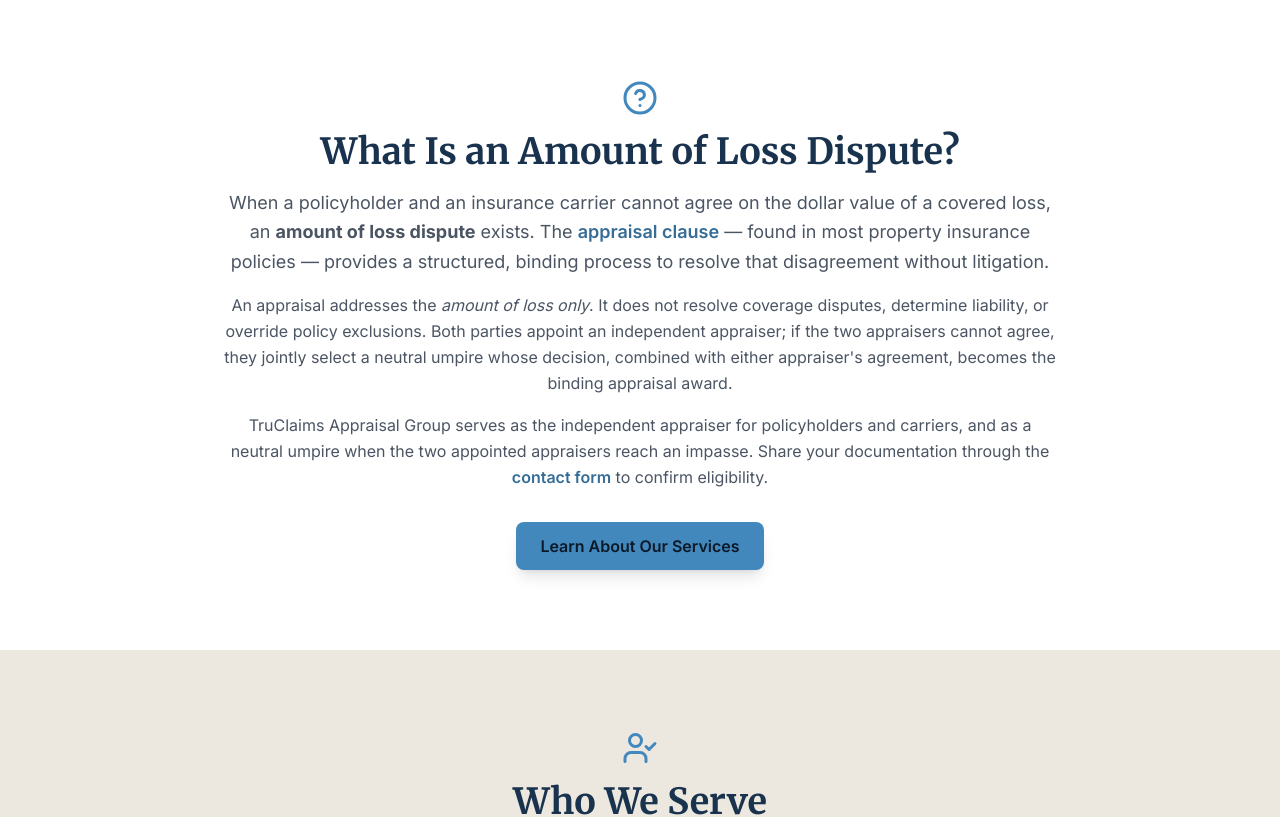
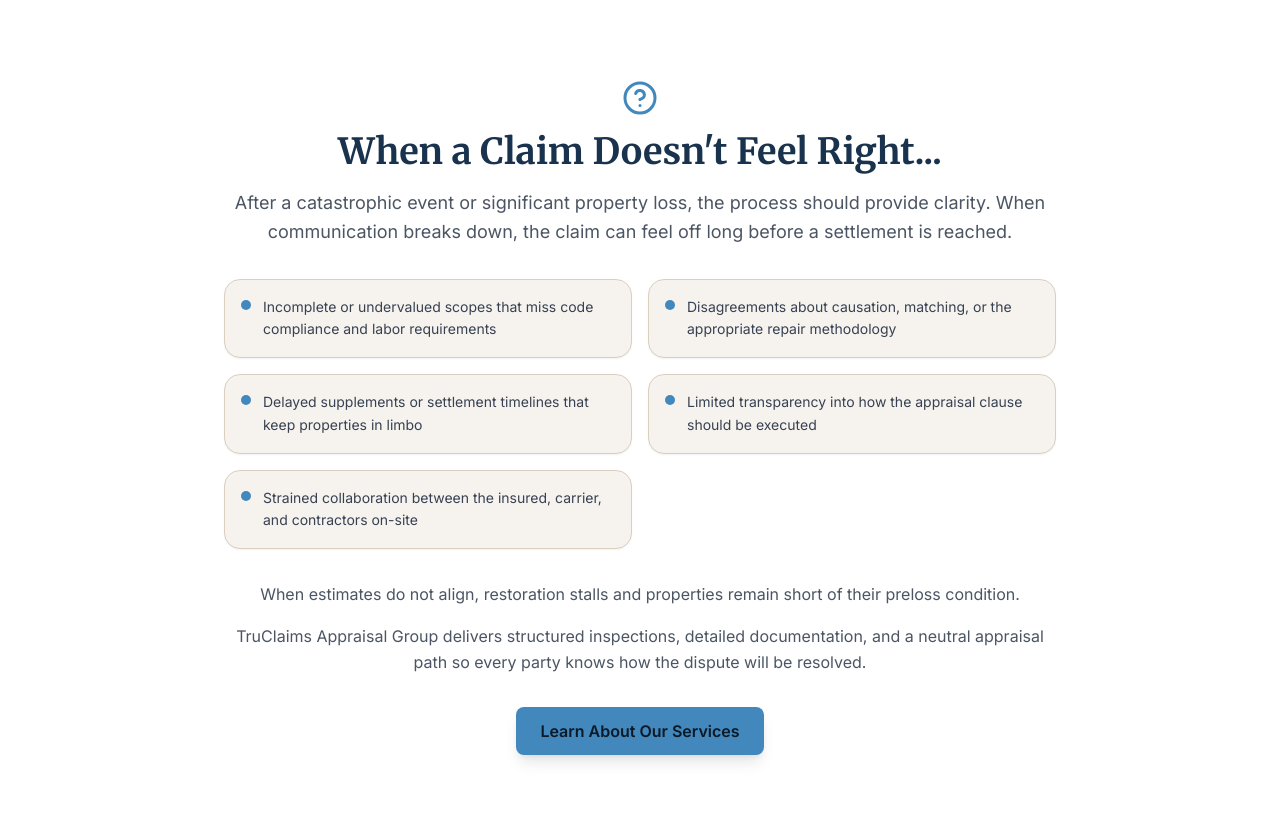
Before and after one commit to TruMedia-Creative/TruClaim-Advisory-Group, a React (Vite) app: page / in a window 1280 px wide. Shown: the part 880-1697 px from the top of the page. Built offline with nearby package versions, Linux system fonts and the light colour scheme.

Commit message:
home page

```diff
--- a/src/components/home/Hero.tsx
+++ b/src/components/home/Hero.tsx
@@ -226,7 +226,7 @@ export default function Hero() {
             animate={{ opacity: 1, y: 0 }}
             transition={{ delay: 0.5, duration: 0.6 }}
           >
-            Independent Insurance Appraisal & Umpire Services in Texas and Louisiana
+            Fair. Neutral. Resolved.
           </motion.h1>
 
           <motion.p
@@ -235,7 +235,7 @@ export default function Hero() {
             animate={{ opacity: 1 }}
             transition={{ delay: 0.8, duration: 0.8 }}
           >
-            When policyholders and insurance carriers disagree on the amount of loss, the appraisal clause provides a structured, binding resolution process. TruClaims Appraisal Group delivers independent, evidence-based valuations grounded in inspection, documentation, and policy-consistent methodology.
+            Structured insurance appraisal and umpire services delivering fair, defensible settlements for homeowners, businesses, and carriers across Texas and Louisiana.
           </motion.p>
 
           {/* CTA Buttons */}
@@ -245,11 +245,11 @@ export default function Hero() {
             animate={{ opacity: 1, y: 0 }}
             transition={{ delay: 1, duration: 0.6 }}
           >
-            <Link to="/services" className="btn-secondary inline-flex items-center justify-center">
-              Request Appraisal Services
+            <Link to="/contact" className="btn-secondary inline-flex items-center justify-center">
+              Request a Claim Review
             </Link>
-            <Link to="/contact" className="btn-primary inline-flex items-center justify-center">
-              Schedule a Consultation
+            <Link to="/services" className="btn-primary inline-flex items-center justify-center">
+              View Services
             </Link>
           </motion.div>
         </motion.div>
--- a/src/pages/Home.tsx
+++ b/src/pages/Home.tsx
@@ -14,6 +14,14 @@ const values = [
     { icon: Users, title: "Catastrophe Deployment Experience", desc: "From Hurricane Beryl to Hurricane Ian, TruClaims Appraisal Group has direct deployment experience across major CAT events in TX, LA, FL, and beyond — providing systematic scope and valuation under surge conditions." },
     { icon: Droplets, title: "NFIP Flood Expertise", desc: "NFIP Flood Certified (#0070011243) with deployment experience handling residential flood losses under FEMA guidelines, including elevation certificate review, Proof of Loss, and Substantial Damage evaluations." },
     { icon: FileSearch, title: "Preloss Restoration Standard", desc: "The appraisal process is designed to restore the insured property to its preloss condition. That is the valuation standard applied to every inspection, estimate, and award." },
+  ];
+
+const claimPainPoints = [
+    'Incomplete or undervalued scopes that miss code compliance and labor requirements',
+    'Disagreements about causation, matching, or the appropriate repair methodology',
+    'Delayed supplements or settlement timelines that keep properties in limbo',
+    'Limited transparency into how the appraisal clause should be executed',
+    'Strained collaboration between the insured, carrier, and contractors on-site',
   ];
 
 const faqItems = [
@@ -86,7 +94,7 @@ const Home = () => {
       {/* Hero Section */}
       <Hero />
 
-      {/* What Is an Amount of Loss Dispute? */}
+      {/* When a Claim Doesn't Feel Right */}
       <section className="py-20 bg-white">
         <div className="max-w-4xl mx-auto px-4 sm:px-6 lg:px-8 text-center">
           <motion.div
@@ -96,15 +104,26 @@ const Home = () => {
             transition={{ duration: 0.4 }}
           >
             <HelpCircle className="mx-auto text-steel-blue-500 mb-4" size={36} />
-            <h2 className="section-title mb-4">What Is an Amount of Loss Dispute?</h2>
-            <p className="text-gray-600 text-lg leading-relaxed mb-4">
-              When a policyholder and an insurance carrier cannot agree on the dollar value of a covered loss, an <strong>amount of loss dispute</strong> exists. The <Link to="/process" className="text-steel-blue-600 font-semibold">appraisal clause</Link> — found in most property insurance policies — provides a structured, binding process to resolve that disagreement without litigation.
+            <h2 className="section-title mb-4">When a Claim Doesn't Feel Right...</h2>
+            <p className="text-gray-600 text-lg leading-relaxed mb-6">
+              After a catastrophic event or significant property loss, the process should provide clarity. When communication breaks down, the claim can feel off long before a settlement is reached.
             </p>
+            <ul className="grid gap-4 sm:grid-cols-2 text-left my-8">
+              {claimPainPoints.map((point) => (
+                <li
+                  key={point}
+                  className="flex items-start gap-3 p-4 rounded-2xl border border-parchment-200 bg-parchment-50 shadow-sm"
+                >
+                  <span className="mt-1 h-2.5 w-2.5 rounded-full bg-steel-blue-500 flex-shrink-0" />
+                  <span className="text-gray-700 text-sm leading-relaxed">{point}</span>
+                </li>
+              ))}
+            </ul>
             <p className="text-gray-600 leading-relaxed mb-4">
-              An appraisal addresses the <em>amount of loss only</em>. It does not resolve coverage disputes, determine liability, or override policy exclusions. Both parties appoint an independent appraiser; if the two appraisers cannot agree, they jointly select a neutral umpire whose decision, combined with either appraiser's agreement, becomes the binding appraisal award.
+              When estimates do not align, restoration stalls and properties remain short of their preloss condition.
             </p>
             <p className="text-gray-600 leading-relaxed">
-              TruClaims Appraisal Group serves as the independent appraiser for policyholders and carriers, and as a neutral umpire when the two appointed appraisers reach an impasse. Share your documentation through the <Link to="/contact" className="text-steel-blue-600 font-semibold">contact form</Link> to confirm eligibility.
+              TruClaims Appraisal Group delivers structured inspections, detailed documentation, and a neutral appraisal path so every party knows how the dispute will be resolved.
             </p>
             <div className="mt-8">
               <Link to="/services" className="btn-secondary inline-flex items-center justify-center">
```
Also changed, not shown: public/family-home.jpg (added), public/texas-home-new-braunfels.jpg (added).
